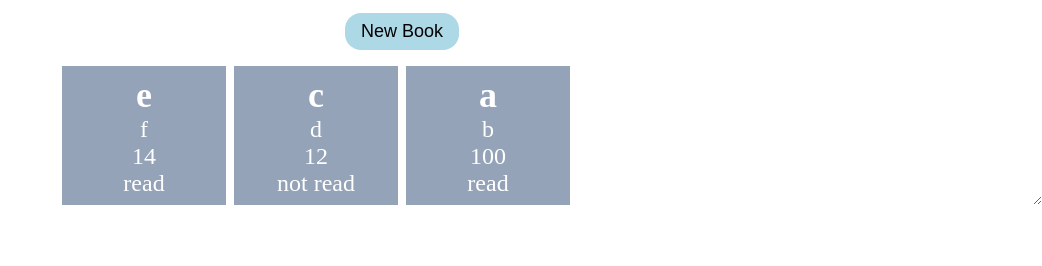
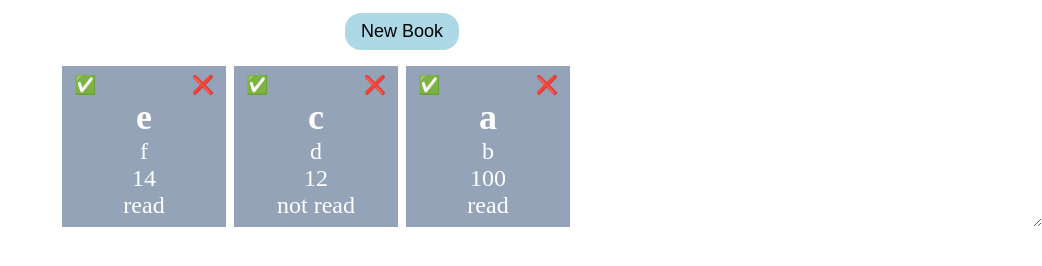
Before and after one commit to HaTruong05/lib-app, a plain HTML site: page index.html in a window 1280 px wide. Shown: the part 56-322 px from the top of the page, without its empty margins (238-1280 px from the left). Drawn offline with Linux system fonts and the light colour scheme.

Commit message:
Add remove and read button.

```diff
--- a/javascript.js
+++ b/javascript.js
@@ -5,6 +5,7 @@ function Book(name, author, pages, read) {
     this.author = author;
     this.pages = pages;
     this.read = read;
+    this.id = crypto.randomUUID();
 }
 
 function addBookToLibrary(book) {
@@ -22,6 +23,36 @@ function displayLibrary(lib) {
         } else {
             display.appendChild(newEntry);
         }
+
+        const bookButtons = document.createElement('div');
+        bookButtons.classList.add('bookButtons')
+
+        const removeButton = document.createElement('button');
+        removeButton.textContent = '❌';
+        removeButton.classList.add('bookButton');
+
+        // Remove book associated with the button
+        removeButton.addEventListener('click', () => {
+            newEntry.remove();
+            const i = myLibrary.findIndex(b => b.id === book.id);
+            myLibrary.splice(i, 1);
+        })
+
+        const readButton = document.createElement('button')
+        readButton.classList.add('bookButton');
+        readButton.textContent = '✅';
+
+        readButton.addEventListener('click', () => {
+            if (read.textContent !== 'read') {
+                read.textContent = 'read';
+                const i = myLibrary.findIndex(b => b.id === book.id);
+                myLibrary[i].read = true;
+            }
+        })
+
+        bookButtons.appendChild(readButton);
+        bookButtons.appendChild(removeButton);
+        newEntry.appendChild(bookButtons);
 
         const title = document.createElement("h2");
         newEntry.appendChild(title);
@@ -59,7 +90,8 @@ newBookButton.addEventListener('click', () => {
     if(fields.contains(warnText)){
         fields.removeChild(warnText);
     }
-    [title, author, pages, read].forEach(f => f.value = '');
+    [title, author, pages].forEach(f => f.value = '');
+    read.checked = false;
     bookForm.showModal();
 });
 
@@ -72,7 +104,7 @@ addButton.addEventListener('click', () => {
         fields.insertBefore(warnText, fields.firstChild);
     } else {
         bookForm.close();
-        newBook = new Book(title.value, author.value, pages.value, read.value);
+        newBook = new Book(title.value, author.value, pages.value, read.checked);
         addBookToLibrary(newBook);
         displayLibrary(myLibrary);
     }
--- a/styles.css
+++ b/styles.css
@@ -36,6 +36,16 @@ button {
     font-family: Arial, Helvetica, sans-serif;
 }
 
+.bookButton {
+    padding: 0 4px;
+    background-color: #94a3b8;
+}
+
+.bookButtons {
+    display: flex;
+    justify-content: space-between;
+}
+
 #cancel, #add {
     font-size: small;
     margin-top: 16px;
@@ -58,5 +68,6 @@ button {
     text-align: center;
     color: white;
     font-size: 1.5rem;
-    padding: 8px 32px;
+    padding: 8px;
+
 }
```
